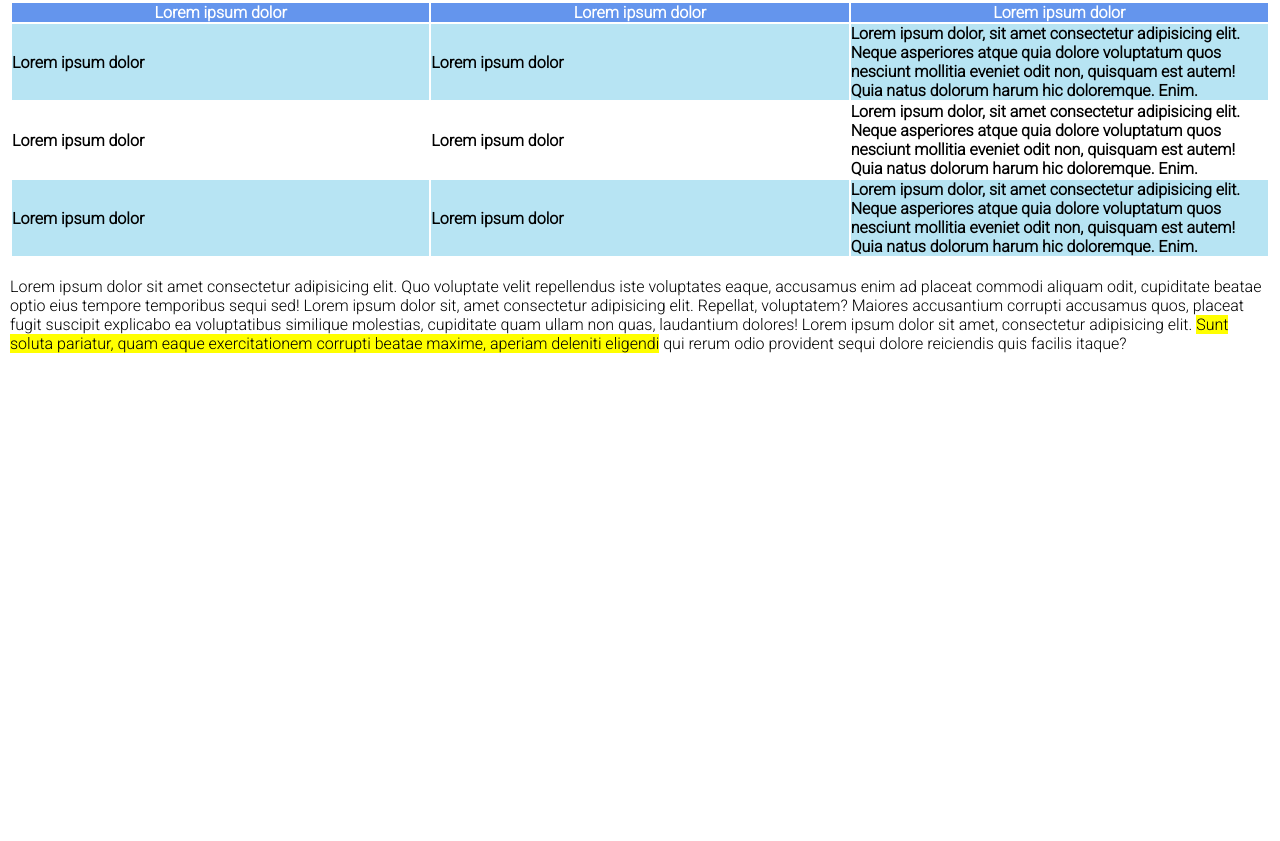
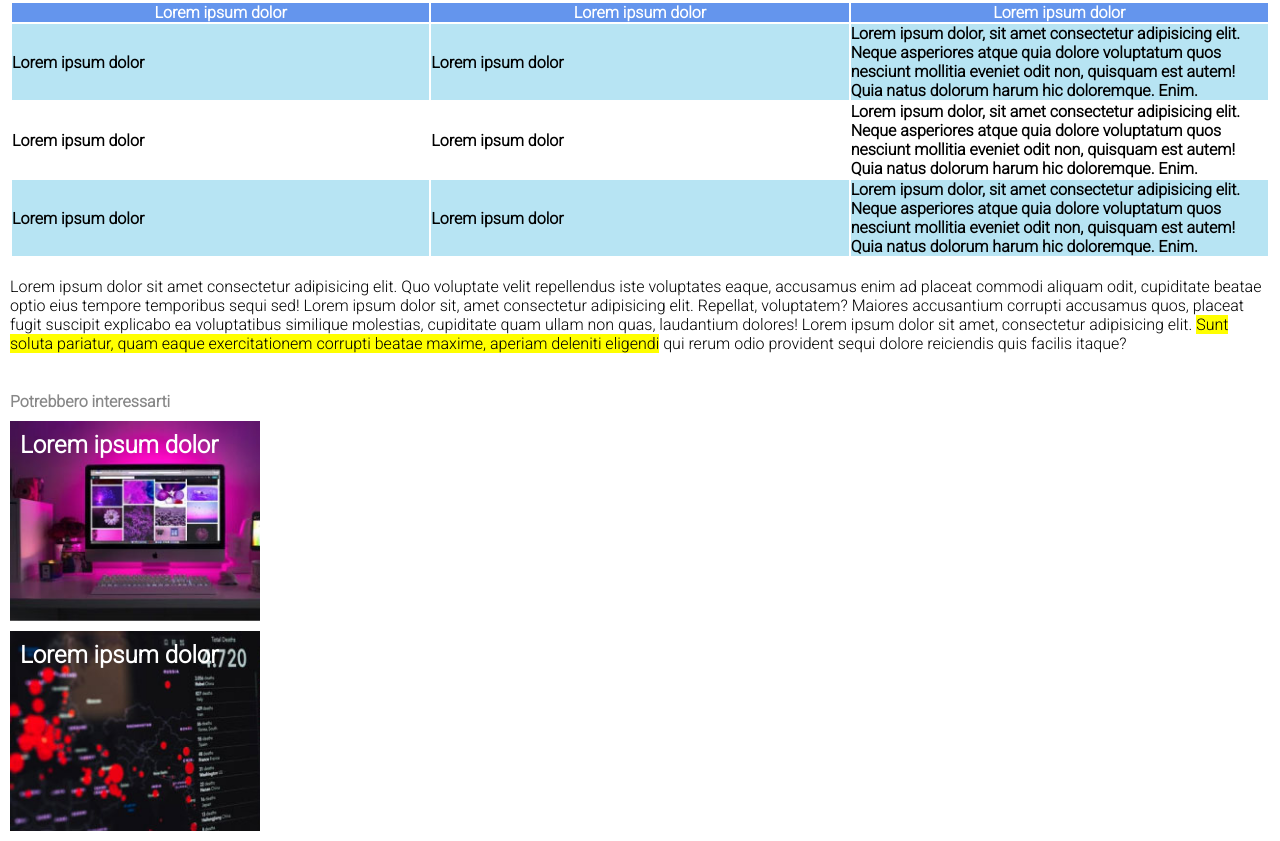
Before and after one commit to Lolloc99/html-css-booleaner, a plain HTML site: page index.html in a window 1280 px wide. Shown: the part 796-1637 px from the top of the page. Before the commit the page ends 1159 px from the top, so only its background shows below. Drawn offline with Linux system fonts and the light colour scheme.

Commit message:
Footer completato, esercizio completato

```diff
--- a/css/style.css
+++ b/css/style.css
@@ -23,7 +23,7 @@ header {
     background-size: 17%;
 }
 
-#container {
+.container {
     margin: 10px;
 }
 
@@ -71,3 +71,25 @@ td {
 .blu {
     background-color: rgb(183, 228, 243);
 }
+
+.link {
+    margin-top: 10px;
+    width: 250px;
+    height: 200px;
+    background-size: cover;
+}
+
+.A {
+    background-image: url(../img/monitor.jpg);
+}
+
+.B {
+    background-image: url(../img/graph.jpg);
+}
+
+.linkscritta {
+    padding: 10px;
+    font-size: x-large;
+    font-weight: 900;
+    color: white;
+}
--- a/index.html
+++ b/index.html
@@ -20,7 +20,7 @@
 
     <!-- Main -->
     <main>
-        <div id="container">
+        <div class="container">
 
             <!-- Titolo e Firma -->
             <h1>Internet deve essere al servizio del "bene pubblico": il manifesto di Tim Berners-Lee</h1>
@@ -115,5 +115,19 @@
         </div>
     </main>
     <!-- /Main -->
+
+    <br>
+
+    <!-- Footer -->
+    <footer class="container">
+        <p class="firma">Potrebbero interessarti</p>
+        <div class="link A">
+            <p class="linkscritta">Lorem ipsum dolor</p>
+        </div>
+        <div class="link B">
+            <p class="linkscritta">Lorem ipsum dolor</p>
+        </div>
+    </footer>
+    <!-- /Footer -->
 </body>
 </html>
```
